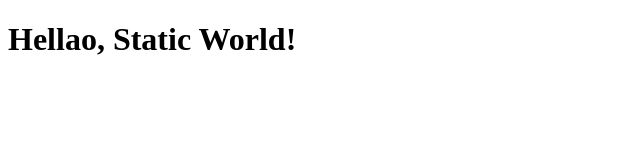
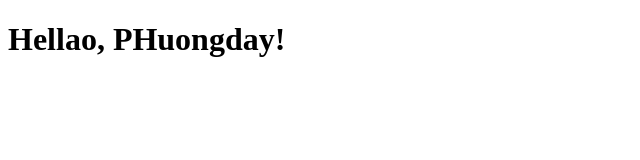
Before and after one commit to phuongnd8888/Demo-CICD, a plain HTML site: page index.html in a window 1280 px wide. Shown: the whole page, without its empty margins (0-640 px from the left). Drawn offline with Linux system fonts and the light colour scheme.

Commit message:
update-demo-cicd

```diff
--- a/index.html
+++ b/index.html
@@ -6,6 +6,6 @@
     <title>Static Website</title>
 </head>
 <body>
-    <h1>Hellao, Static World!</h1>
+    <h1>Hellao, PHuongday!</h1>
 </body>
 </html>
```
